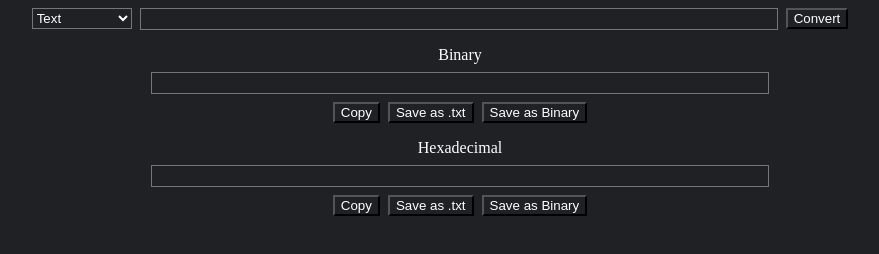
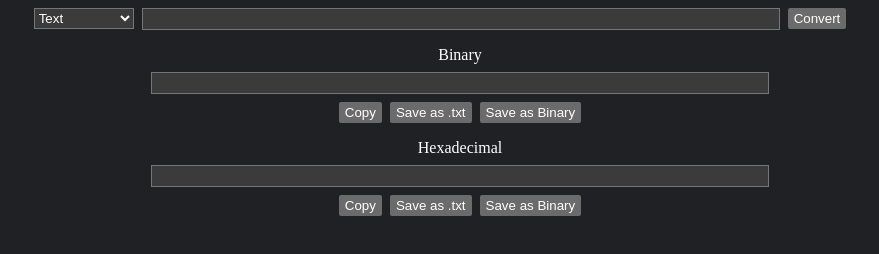
Before and after one commit to EllisArn/Converter, a plain HTML site: page index.html in a window 1280 px wide. Shown: the whole page, without its empty margins (200-1079 px from the left). Drawn offline with Linux system fonts and the light colour scheme.

Commit message:
darkmode

```diff
--- a/style.css
+++ b/style.css
@@ -38,8 +38,18 @@ textarea {
     width: 50%;
     height: 1rem;
     resize: none;
+    background-color: #3b3b3b;
 }
 
 button, #selectFrom {
     height: 21px;
+    background-color: #3b3b3b;
 }
+
+button {
+    background-color: #6b6b6b;
+    border: #6b6b6b;
+    border-width: 2px;
+    border-radius: 2px;
+    box-sizing: border-box;
+}
```
